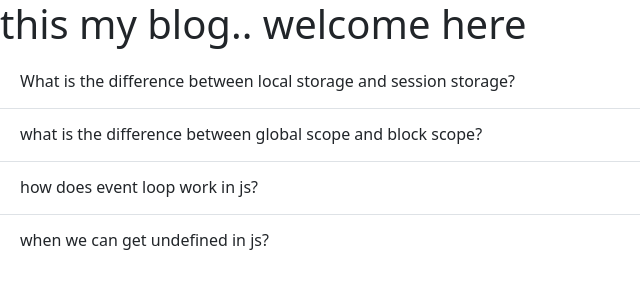
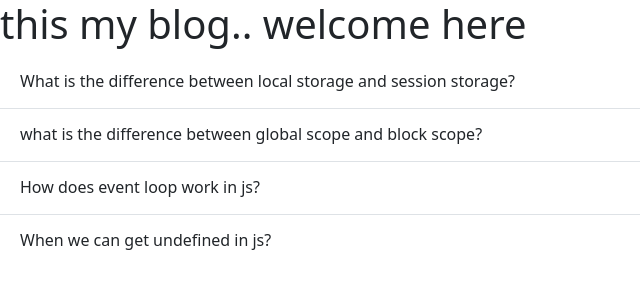
Before and after one commit to pulokmehrab/typing-master, a plain HTML site: page blog.html in a window 1280 px wide. Shown: the full height of the page, 0-640 px from the left. Drawn offline with nearby package versions, Linux system fonts and the light colour scheme.

Commit message:
finishhed

```diff
--- a/blog.html
+++ b/blog.html
@@ -35,7 +35,7 @@
         <div class="accordion-item">
           <h2 class="accordion-header" id="flush-headingThree">
             <button class="accordion-button collapsed" type="button" data-bs-toggle="collapse" data-bs-target="#flush-collapseThree" aria-expanded="false" aria-controls="flush-collapseThree">
-                how does event loop work in  js?
+                How does event loop work in  js?
             </button>
           </h2>
           <div id="flush-collapseThree" class="accordion-collapse collapse" aria-labelledby="flush-headingThree" data-bs-parent="#accordionFlushExample">
@@ -45,7 +45,7 @@
         <div class="accordion-item">
           <h2 class="accordion-header" id="flush-headingThree">
             <button class="accordion-button collapsed" type="button" data-bs-toggle="collapse" data-bs-target="#flush-collapseThree" aria-expanded="false" aria-controls="flush-collapseThree">
-               when we can get undefined in  js?
+               When we can get undefined in  js?
             </button>
           </h2>
           <div id="flush-collapseThree" class="accordion-collapse collapse" aria-labelledby="flush-headingThree" data-bs-parent="#accordionFlushExample">
```
